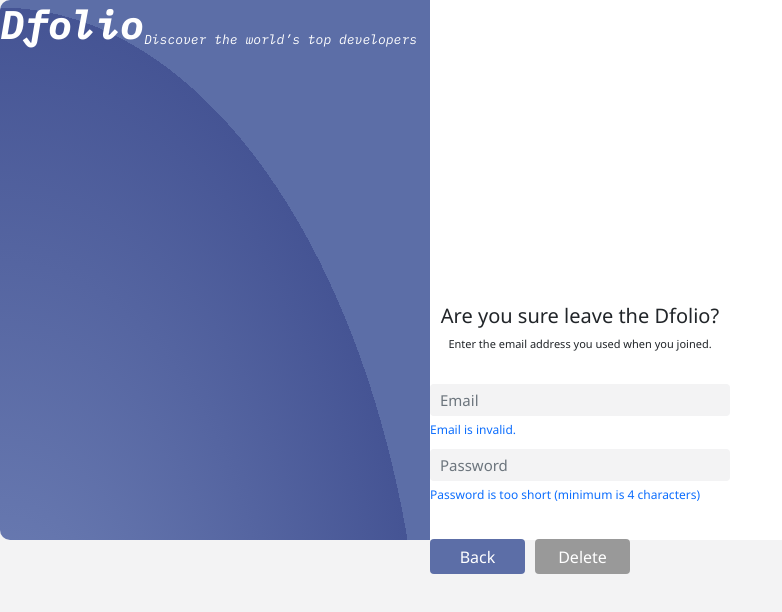
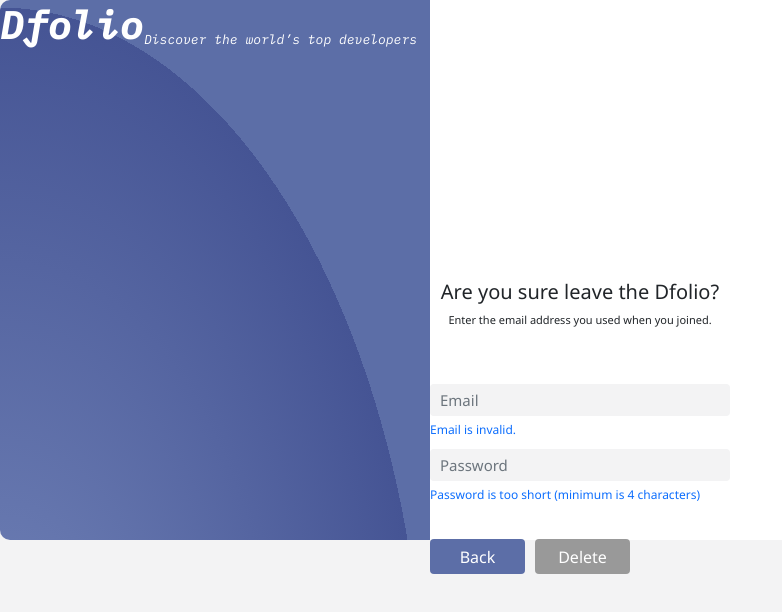
Before and after one commit to yessssssssssol/Dfolio_web, a React (Create React App) app in the folder front/: page /Withdrawal in a window 1280 px wide. Shown: the top 612 px of the page, without its empty margins (0-782 px from the left). Built offline with nearby package versions, Linux system fonts and the light colour scheme; no server answers.

Commit message:
Fix layout

```diff
--- a/front/src/styles/scss/Withdrawal.scss
+++ b/front/src/styles/scss/Withdrawal.scss
@@ -79,7 +79,7 @@ body {
 
 #withdrawal-right-logo{
 	position: absolute;
-	top: 30%;
+	top: 20%;
 	text-align: center;
 	font-weight: 900;
 	font-size: 27px;
@@ -116,7 +116,7 @@ body {
 }
 #withdrawal-text {
 	position: absolute;
-	top: 38%;
+	top: 35%;
 	width:300px;
 	font-family: 'Noto Sans', sans-serif;
 	text-align: center;
```
